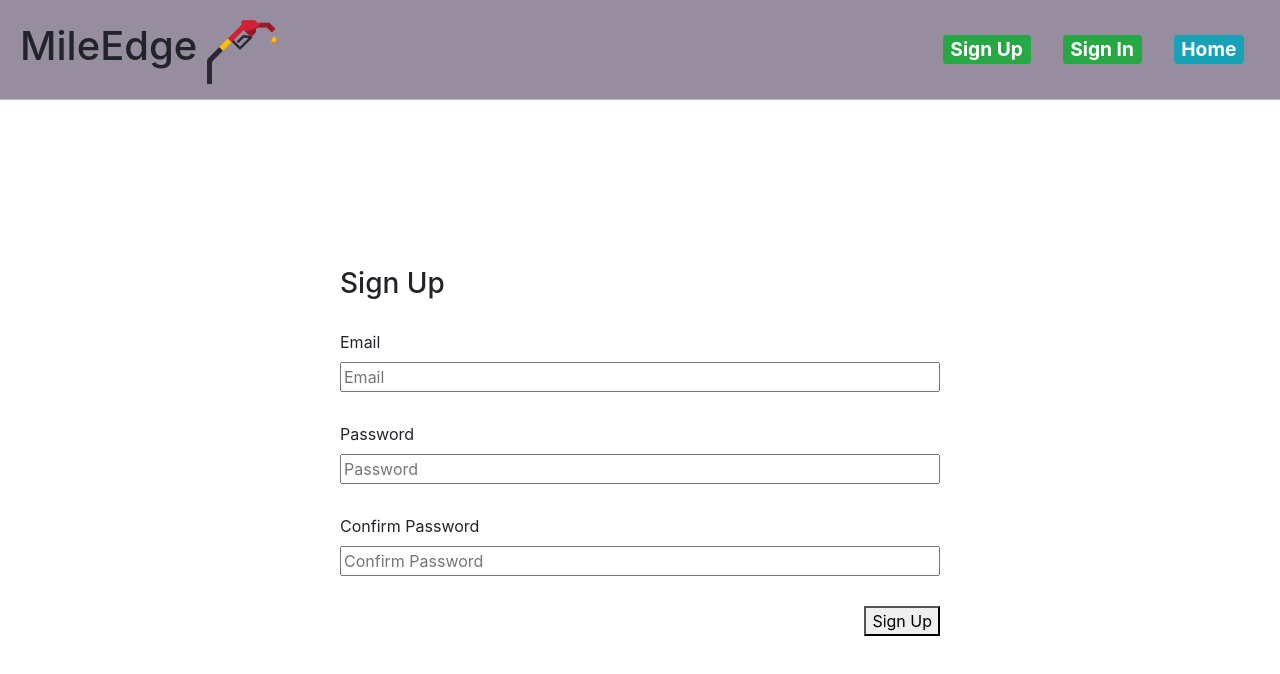
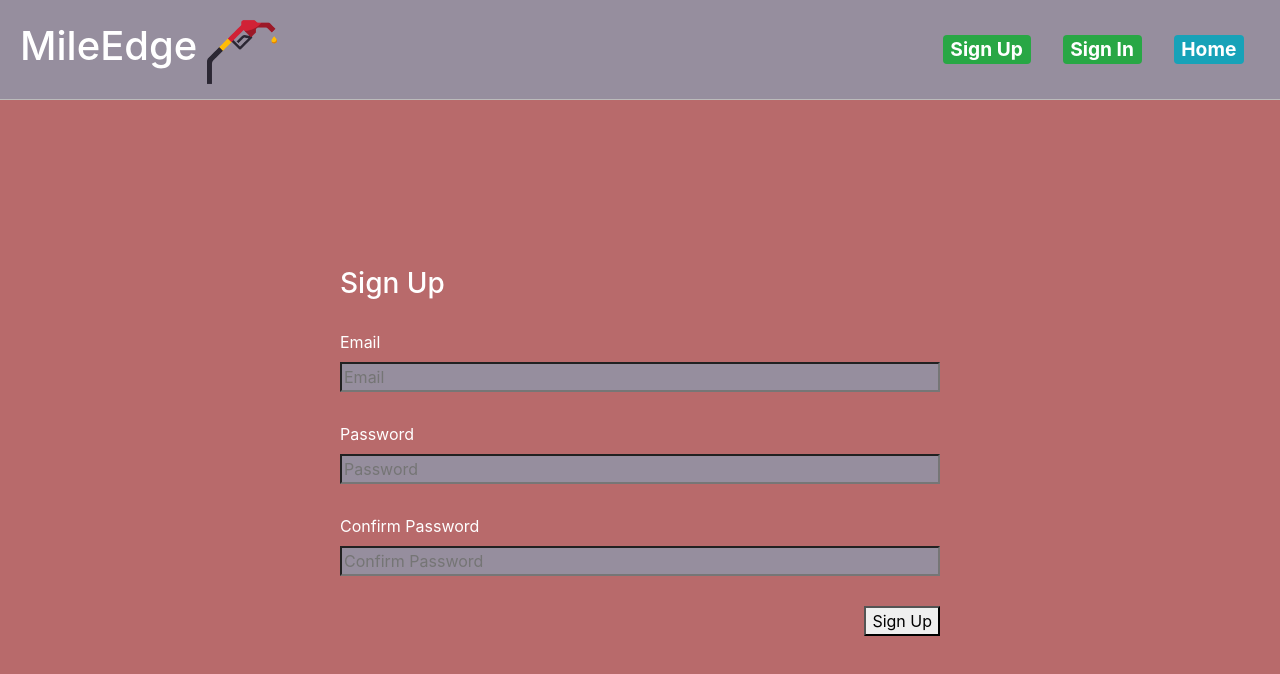
Before and after one commit to ecmisra/Capstone-Client, a React app: page /#/sign-up in a window 1280 px wide. Shown: the top 674 px of the page. Built offline with nearby package versions, Linux system fonts and the light colour scheme.

Commit message:
Add styling
Adjust form, background, font, input colors

```diff
--- a/src/App.scss
+++ b/src/App.scss
@@ -46,3 +46,19 @@ $charcoal: #ccc;
     max-width: 200px;
   }
 }
+
+.container {
+  background-color: #B86A6B
+}
+
+#root {
+  background-color: #B86A6B
+}
+
+html {
+  background-color: #B86A6B
+}
+
+* {
+  color: white;
+}
--- a/src/auth/components/ChangePassword.js
+++ b/src/auth/components/ChangePassword.js
@@ -40,7 +40,7 @@ class ChangePassword extends Component {
         <h3>Change Password</h3>
 
         <label htmlFor="oldpw">Old Password</label>
-        <input
+        <input className="inputs"
           required
           name="oldPassword"
           value={oldPassword}
@@ -49,7 +49,7 @@ class ChangePassword extends Component {
           onChange={this.handleChange}
         />
         <label htmlFor="newPassword">New Password</label>
-        <input
+        <input className="inputs"
           required
           name="newPassword"
           value={newPassword}
@@ -57,7 +57,7 @@ class ChangePassword extends Component {
           placeholder="New Password"
           onChange={this.handleChange}
         />
-        <button type="submit">Change Password</button>
+        <button type="submit" className="form-submit">Change Password</button>
       </form>
     )
   }
--- a/src/auth/components/SignIn.js
+++ b/src/auth/components/SignIn.js
@@ -41,7 +41,7 @@ class SignIn extends Component {
       <form className='auth-form' onSubmit={this.signIn}>
         <h3>Sign In</h3>
         <label htmlFor="email">Email</label>
-        <input
+        <input className="inputs"
           required
           type="email"
           name="email"
@@ -50,7 +50,7 @@ class SignIn extends Component {
           onChange={this.handleChange}
         />
         <label htmlFor="password">Password</label>
-        <input
+        <input className="inputs"
           required
           name="password"
           value={password}
@@ -58,7 +58,7 @@ class SignIn extends Component {
           placeholder="Password"
           onChange={this.handleChange}
         />
-        <button type="submit">Sign In</button>
+        <button type="submit" className="form-submit">Sign In</button>
       </form>
     )
   }
--- a/src/auth/components/SignUp.js
+++ b/src/auth/components/SignUp.js
@@ -45,7 +45,7 @@ class SignUp extends Component {
         <h3>Sign Up</h3>
 
         <label htmlFor="email">Email</label>
-        <input
+        <input className="inputs"
           required
           name="email"
           value={email}
@@ -54,7 +54,7 @@ class SignUp extends Component {
           onChange={this.handleChange}
         />
         <label htmlFor="password">Password</label>
-        <input
+        <input className="inputs"
           required
           name="password"
           value={password}
@@ -63,7 +63,7 @@ class SignUp extends Component {
           onChange={this.handleChange}
         />
         <label htmlFor="passwordConfirmation">Confirm Password</label>
-        <input
+        <input className="inputs"
           required
           name="passwordConfirmation"
           value={passwordConfirmation}
@@ -71,7 +71,7 @@ class SignUp extends Component {
           placeholder="Confirm Password"
           onChange={this.handleChange}
         />
-        <button type="submit">Sign Up</button>
+        <button type="submit" className="form-submit">Sign Up</button>
       </form>
     )
   }
--- a/src/gaslogs/components/GasLog.js
+++ b/src/gaslogs/components/GasLog.js
@@ -78,7 +78,7 @@ class GasLog extends Component {
     return (
       <React.Fragment>
         <ul  className="logs">
-          <h4>⛽️ Log on {gas_log.date}</h4>
+          <h4 className="log-title">⛽️ Log on {gas_log.date}</h4>
           <li><strong>Date:</strong> {gas_log.date}</li>
           <li><strong>Odometer:</strong> {gas_log.odometer} miles</li>
           <li><strong>Volume:</strong> {gas_log.volume} gallons</li>
--- a/src/gaslogs/components/GasLogForm.js
+++ b/src/gaslogs/components/GasLogForm.js
@@ -4,7 +4,7 @@ import { Link } from 'react-router-dom'
 const GasLogForm = ({ handleChange, handleSubmit, gas_log, id, date, odometer, volume, fuel, brand, price, total }) => (
   <form className='gas-log-form' onSubmit={handleSubmit}>
     <label htmlFor="date">Date</label>
-    <input
+    <input className="inputs"
       required
       type="date"
       name="date"
@@ -13,7 +13,7 @@ const GasLogForm = ({ handleChange, handleSubmit, gas_log, id, date, odometer, v
       onChange={handleChange}
     />
     <label htmlFor="odometer">Odometer</label>
-    <input
+    <input className="inputs"
       required
       name="odometer"
       value={gas_log.odometer}
@@ -21,7 +21,7 @@ const GasLogForm = ({ handleChange, handleSubmit, gas_log, id, date, odometer, v
       onChange={handleChange}
     />
     <label htmlFor="volume">Volume</label>
-    <input
+    <input className="inputs"
       required
       name="volume"
       value={gas_log.volume}
@@ -29,7 +29,7 @@ const GasLogForm = ({ handleChange, handleSubmit, gas_log, id, date, odometer, v
       onChange={handleChange}
     />
     <label htmlFor="fuel">Fuel Type</label>
-    <input
+    <input className="inputs"
       required
       name="fuel"
       value={gas_log.fuel}
@@ -37,7 +37,7 @@ const GasLogForm = ({ handleChange, handleSubmit, gas_log, id, date, odometer, v
       onChange={handleChange}
     />
     <label htmlFor="brand">Brand</label>
-    <input
+    <input className="inputs"
       required
       name="brand"
       value={gas_log.brand}
@@ -45,7 +45,7 @@ const GasLogForm = ({ handleChange, handleSubmit, gas_log, id, date, odometer, v
       onChange={handleChange}
     />
     <label htmlFor="price">Price</label>
-    <input
+    <input className="inputs"
       required
       name="price"
       value={gas_log.price}
@@ -53,14 +53,14 @@ const GasLogForm = ({ handleChange, handleSubmit, gas_log, id, date, odometer, v
       onChange={handleChange}
     />
     <label htmlFor="total">Total $</label>
-    <input
+    <input className="inputs"
       required
       name="total"
       value={gas_log.total}
       placeholder="Total spent"
       onChange={handleChange}
     />
-    <button type="submit">Submit</button>
+    <button type="submit" className="form-submit">Submit</button>
   </form>
 )
 
--- a/src/gaslogs/components/GasLogs.js
+++ b/src/gaslogs/components/GasLogs.js
@@ -60,7 +60,7 @@ class GasLogs extends Component {
       return (
         <div key={gas_log.id}>
           <ul  className="logs">
-            <Link to={`/gas_logs/${gas_log.id}`}><h5>⛽️ Log on {gas_log.date}</h5></Link>
+            <Link to={`/gas_logs/${gas_log.id}`}><h5 className="log-title">⛽️ Log on {gas_log.date}</h5></Link>
             <li><strong>Odometer:</strong> {gas_log.odometer} miles</li>
             <li><strong>Volume:</strong> {gas_log.volume} gallons</li>
             <li><strong>Fuel Type:</strong> {gas_log.fuel}</li>
--- a/src/gaslogs/components/GasLogs.scss
+++ b/src/gaslogs/components/GasLogs.scss
@@ -6,3 +6,16 @@
 .logs {
   list-style-type: none;
 }
+
+.inputs {
+  background-color: #968E9E;
+  color: #000000;
+}
+
+.form-submit {
+  color: #000000;
+}
+
+.log-title {
+  color: #615C66;
+}
```
